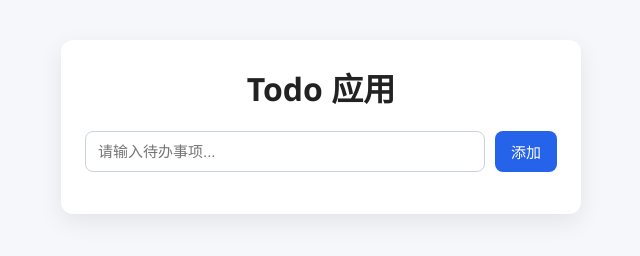
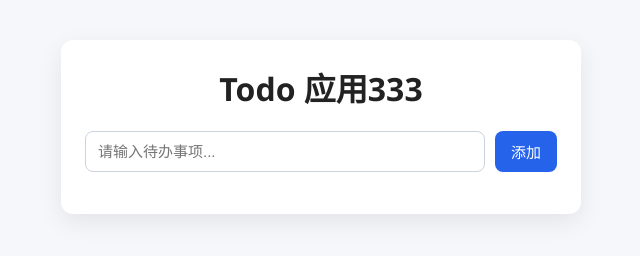
Before and after one commit to yanhuyongcas-del/aiscript, a plain HTML site: page git-to/index.html in a window 1280 px wide. Shown: the whole page, without its empty margins (319-959 px from the left). Drawn offline with Linux system fonts and the light colour scheme.

Commit message:
修改标题

```diff
--- a/git-to/index.html
+++ b/git-to/index.html
@@ -3,12 +3,12 @@
 <head>
   <meta charset="UTF-8">
   <meta name="viewport" content="width=device-width, initial-scale=1.0">
-  <title>Todo 应用</title>
+  <title>Todo 应用22</title>
   <link rel="stylesheet" href="styles.css">
 </head>
 <body>
   <main class="todo-app">
-    <h1>Todo 应用</h1>
+    <h1>Todo 应用333</h1>
 
     <form id="todo-form" class="todo-form">
       <input
```
